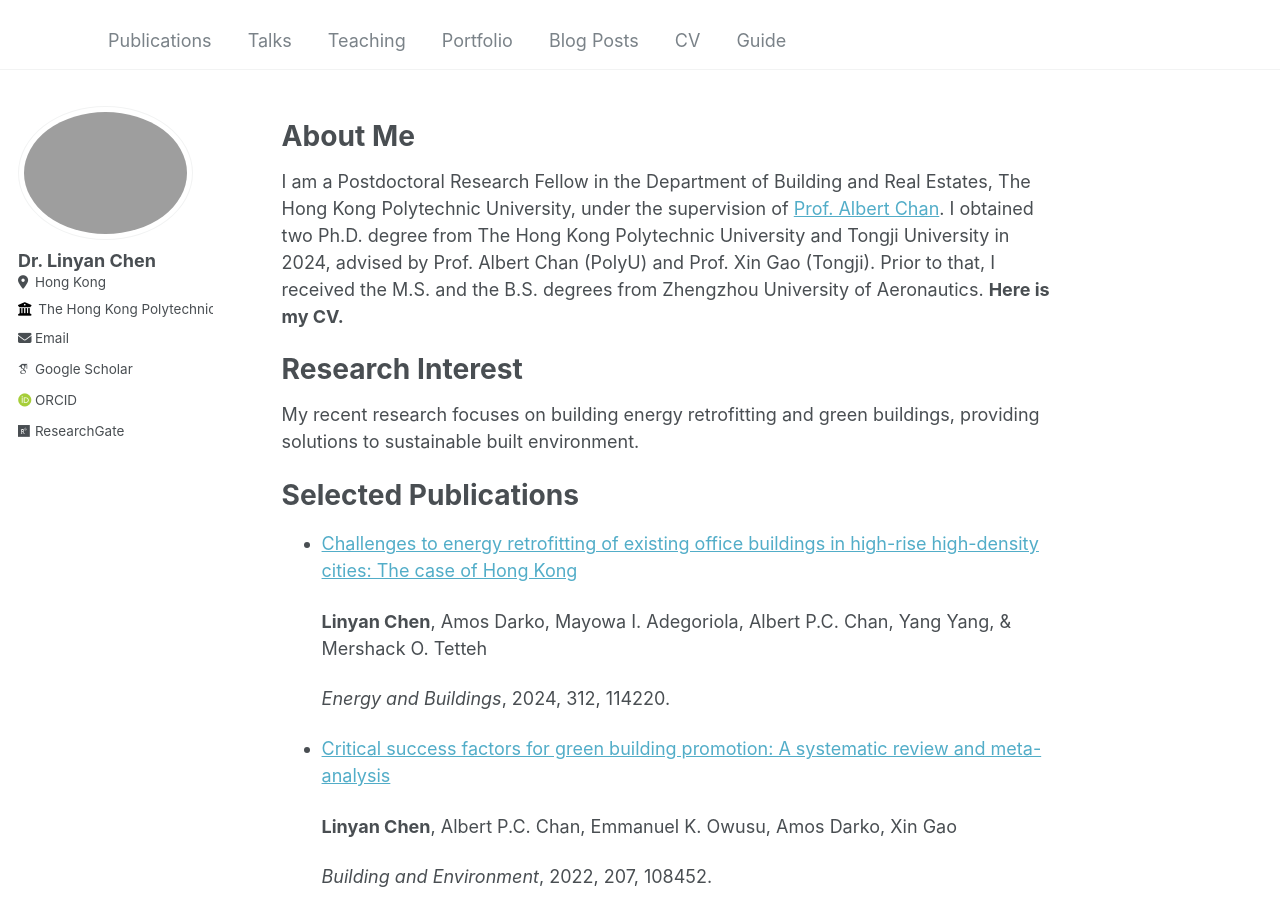
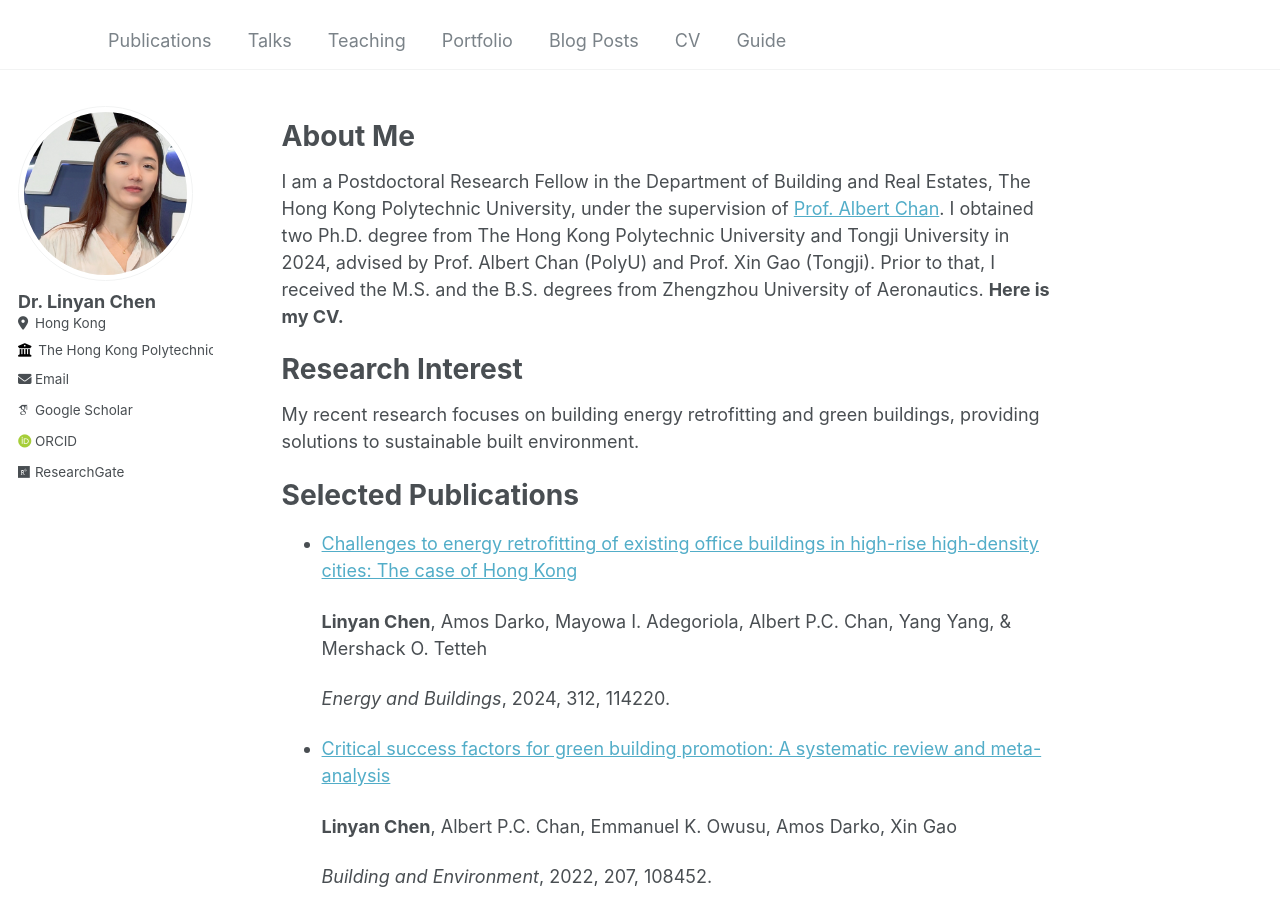
Before and after one commit to LynnChen1/LinyanChen, a Jekyll site: the page built from _pages/about.md, in a window 1280 px wide and 900 px high. Built offline with Jekyll 4.4.1, drawn with Linux system fonts in a browser that asks for light colours; some web fonts are replaced.

Commit message:
Update _config.yml

```diff
--- a/_config.yml
+++ b/_config.yml
@@ -21,7 +21,7 @@ repository               : "https://lynnchen1.github.io/LinyanChen/"
 #               Additional customization can be done by editing /_includes/author-profile.html
 author:
   # Biographic information
-  avatar           : "Linyan2.png"
+  avatar           : "Linyan3.png"
   name             : "Dr. Linyan Chen"
   pronouns         : # example: "she/her"
   bio              : #"Short biography for the left-hand sidebar"
```
